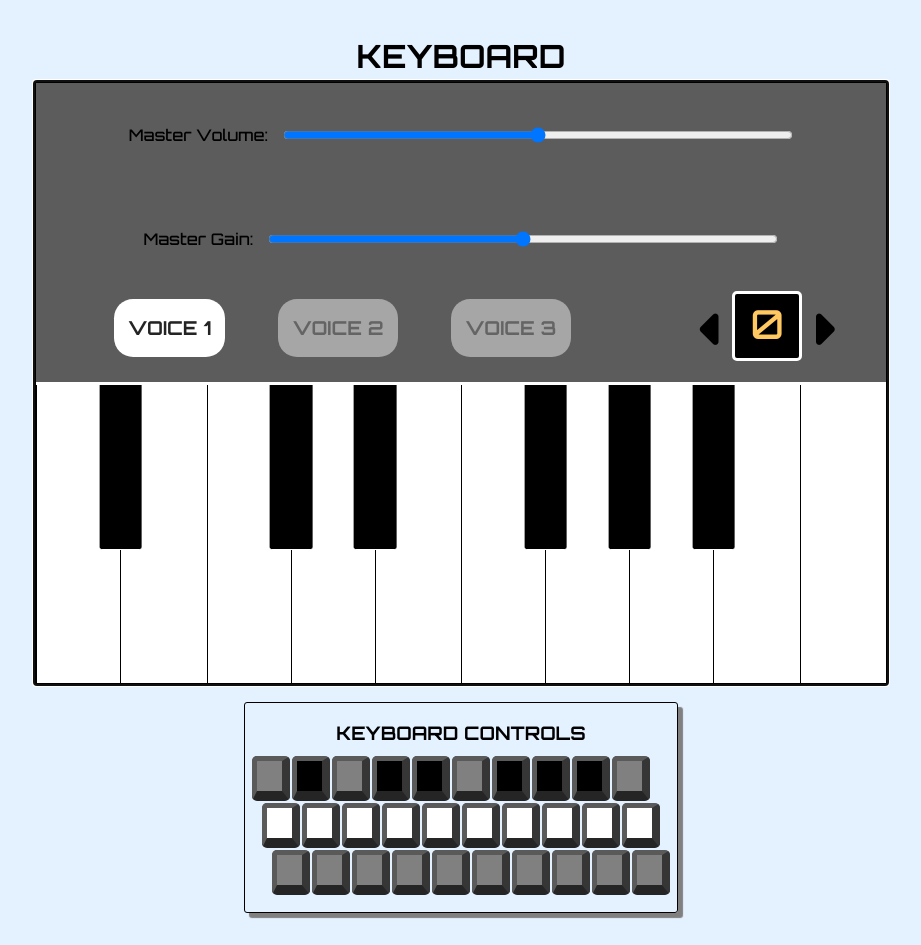
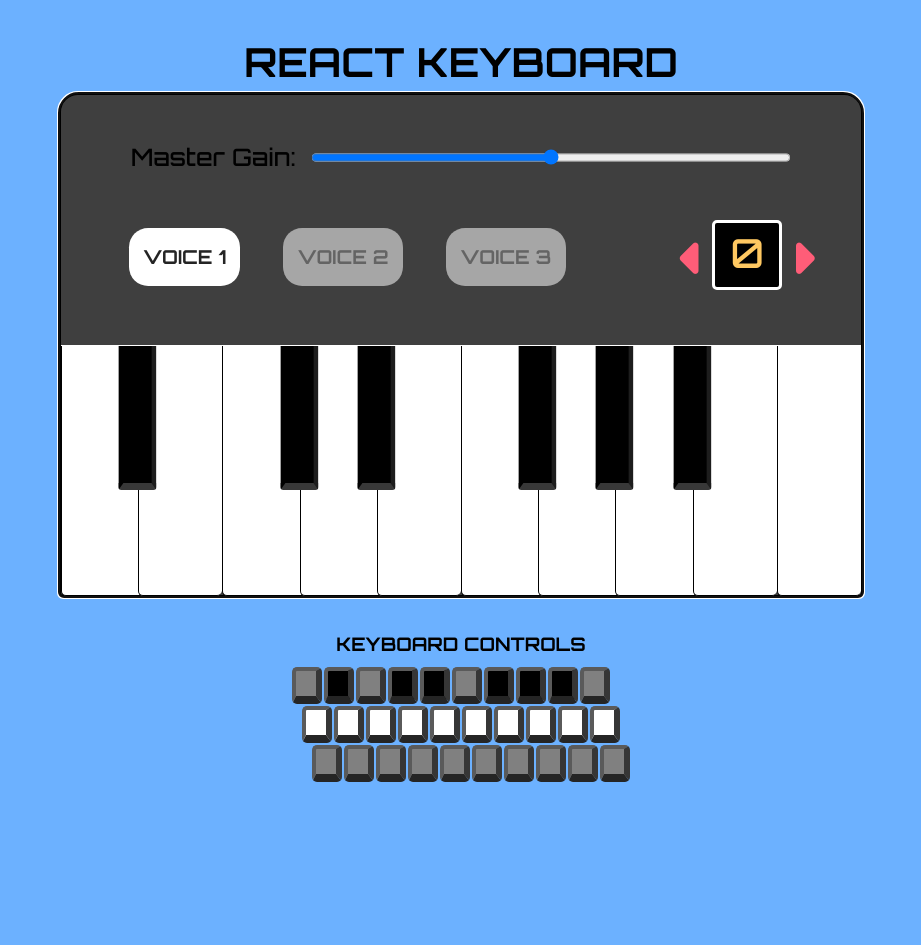
Before and after one commit to nchau3/RK-23-Keyboard, a React (Vite) app: page / in a window 1280 px wide. Shown: the whole page, without its empty margins (179-1100 px from the left). After the commit the page ends 831 px from the top, so only its background shows below. Built offline with nearby package versions, Linux system fonts and the light colour scheme.

Commit message:
final styling

```diff
--- a/src/App.jsx
+++ b/src/App.jsx
@@ -10,7 +10,7 @@ function App() {
     //tabIndex allows autofocus of App on load to receive keyboard inputs
       <div
       id="App">
-        <h1>KEYBOARD</h1>
+        <h1>REACT KEYBOARD</h1>
         <Keyboard />
         <Instructions />
       </div>
--- a/src/components/Controls.jsx
+++ b/src/components/Controls.jsx
@@ -1,25 +1,15 @@
-//styles
-import "../styles/component-styles/controls.scss"
+//components
 import OctaveSwitch from "./OctaveSwitch";
 import VoiceSelect from "./VoiceSelect";
 
+//styles
+import "../styles/component-styles/controls.scss"
+
 export default function Controls(props) {
-  const { masterVolume, masterGain } = props.sliders;
+  const { masterGain } = props.sliders;
 
   return (
     <div className="controls">
-      <div className="slider-container">
-        <span>Master Volume:</span>
-        <input
-          type="range"
-          id="master_gain"
-          min="0.0"
-          max="1.0"
-          step="0.01"
-          value={`${masterVolume}`}
-          name="master_gain"
-          onChange={e => props.onChange("masterVolume", e.target.value)}/>
-      </div>
       <div className="slider-container">
         <span>Master Gain:</span>
         <input
--- a/src/noteTable.js
+++ b/src/noteTable.js
@@ -1,3 +1,5 @@
+//opted for A3 to C5 as default, octaves are calculated upon switching
+
 export default function createNoteTable() {
   const noteFreq = [];
   for (let i = 0; i < 9; i++) {
--- a/src/styles/App.scss
+++ b/src/styles/App.scss
@@ -8,6 +8,10 @@
   text-align: center;
   font-family: 'Orbitron', sans-serif;
 
+  h1 {
+    font-size: 2.5em;
+  }
+
   &:focus {
     outline: none;
   }
--- a/src/styles/component-styles/controls.scss
+++ b/src/styles/component-styles/controls.scss
@@ -15,6 +15,7 @@
   align-items: center;
 
   span {
+    font-size: 1.5em;
     padding-right: 15px;
   }
 
@@ -66,7 +67,7 @@
 
 .octave-display {
   color: rgb(255, 200, 97);
-  background-color: black;
+  background-color: rgb(0, 0, 0);
   border: solid variables.$accent-color;
   border-radius: 5px;
   height: 4rem;
@@ -75,6 +76,7 @@
 
 .octave-button {
   font-size: 1.25em;
+  color: rgb(255, 93, 120);
 
   &:hover {
     transform: scale(110%);
--- a/src/styles/component-styles/instructions.scss
+++ b/src/styles/component-styles/instructions.scss
@@ -2,11 +2,9 @@
   display: flex;
   flex-direction: column;
   padding: 1rem;
-  border: solid 1px black;
   border-radius: 3px;
 
   margin-top: 1rem;
-  box-shadow: 5px 5px 1px grey;
 
   h3 {
     padding-bottom: .5rem;
@@ -29,16 +27,16 @@
 }
 
 .computer-key {
-  height: 30px;
-  width: 25px;
+  height: 25px;
+  width: 20px;
   border: solid 1px black;
   background-color: grey;
   border-radius: 5px;
   margin: 1px;
-  border-left: 5px solid rgb(90, 90, 90);
-  border-top: 5px solid rgb(90, 90, 90);
-  border-right: 8px solid rgb(54, 54, 54);
-  border-bottom: 10px solid rgb(37, 37, 37);
+  border-left: 4px solid rgb(90, 90, 90);
+  border-top: 4px solid rgb(90, 90, 90);
+  border-right: 6px solid rgb(54, 54, 54);
+  border-bottom: 8px solid rgb(37, 37, 37);
 }
 
 .black-key {
--- a/src/styles/component-styles/keyboard.scss
+++ b/src/styles/component-styles/keyboard.scss
@@ -1,7 +1,10 @@
 .keyboard {
-  height: 600px;
-  width: 850px;
-  background-color: #5c5c5c;
+  height: 500px;
+  width: 800px;
+  background-color: #3f3f3f;
+  border-radius: 5px;
+  border-top-right-radius: 20px;
+  border-top-left-radius: 20px;
   border: solid rgb(0, 0, 0);
   display: flex;
   flex-direction: column;
@@ -12,7 +15,7 @@
   display: flex;
   height: 70%;
   width: 100%;
-  border-top: solid white;
+  border-top: solid 1px white;
   position: relative;
 }
 
@@ -30,6 +33,8 @@
 .key-white {
   border-left: solid 1px;
   border-bottom: solid 1px;
+  border-bottom-left-radius: 5px;
+  border-bottom-right-radius: 5px;
   background-color: white;
   height: 100%;
   z-index: 1;
@@ -37,15 +42,19 @@
 
 .key-black {
   height: 55%;
-  max-width: 5%;
+  max-width: 3.5%;
   color: white;
-  border-bottom: solid 1px;
+  background-color: black;
+
   border-bottom-left-radius: 3px;
   border-bottom-right-radius: 3px;
-  background-color: black;
+  border-bottom: solid 7px rgb(56, 56, 56);
+  border-right: solid 5px rgb(29, 29, 29);
+  border-left: solid 5px rgb(0, 0, 0);
+
   position: relative;
   margin: 0 -45px 0 0;
-  transform: translateX(-55%);
+  transform: translateX(-70%);
   z-index: 2;
 }
 
--- a/src/styles/index.scss
+++ b/src/styles/index.scss
@@ -4,7 +4,7 @@
   font-weight: 400;
 
   color: black;
-  background-color: #e4f1ff;
+  background-color: #6cb1ff;
 }
 
 body {
--- a/src/useAudioContext.js
+++ b/src/useAudioContext.js
@@ -4,10 +4,8 @@ import * as voiceSelect from "./voiceSelect";
 
 //context and main nodes declared outside of component
 const audioContext = new AudioContext();
-const mainVolumeNode = audioContext.createGain();
 const mainGainNode = audioContext.createGain();
-mainVolumeNode.connect(audioContext.destination);
-mainGainNode.connect(mainVolumeNode);
+mainGainNode.connect(audioContext.destination);
 
 //note frequencies array
 const noteFreq = createNoteTable();
@@ -21,8 +19,8 @@ for (let i = 0; i < 9; i++) {
 
 //manage state of all audio settings (gain, voice select, filters)
 export default function useAudioContext() {
+  //sliders object leaves room to implement other levels (EQ, filters)
   const [sliders, setSliders] = useState({
-    masterVolume: 0.5,
     masterGain: 0.5
   });
 
@@ -30,9 +28,8 @@ export default function useAudioContext() {
 
   const [octaveModifier, setOctaveModifier] = useState(0);
 
-  //gain nodes capped at half value to prevent distortion
-  mainVolumeNode.gain.value = sliders.masterVolume / 3;
-  mainGainNode.gain.value = sliders.masterGain / 2;
+  //gain node capped heavily to ease distortion
+  mainGainNode.gain.value = sliders.masterGain / 6;
 
   const changeSliders = (slider, newValue) => {
     setSliders(prev => ({...prev, [slider]: newValue}));
@@ -77,8 +74,8 @@ export default function useAudioContext() {
       osc.start();
       oscGainNode.connect(voiceNode);
     }
+
     voiceNode.connect(mainGainNode);
-
     return voiceNode;
   };
 
--- a/src/voiceSelect.js
+++ b/src/voiceSelect.js
@@ -1,3 +1,7 @@
+//each voice has a wave type (sine, triangle, square, or sawtooth)
+
+//each voice has an array of values which represent the relative gain of each overtone above the fundamental frequency
+
 export const voice1 = {
   type: "sine",
   harmonics: [1, 1, 0.6, 1.3, 0.02, 0.04, 0.03]
```
